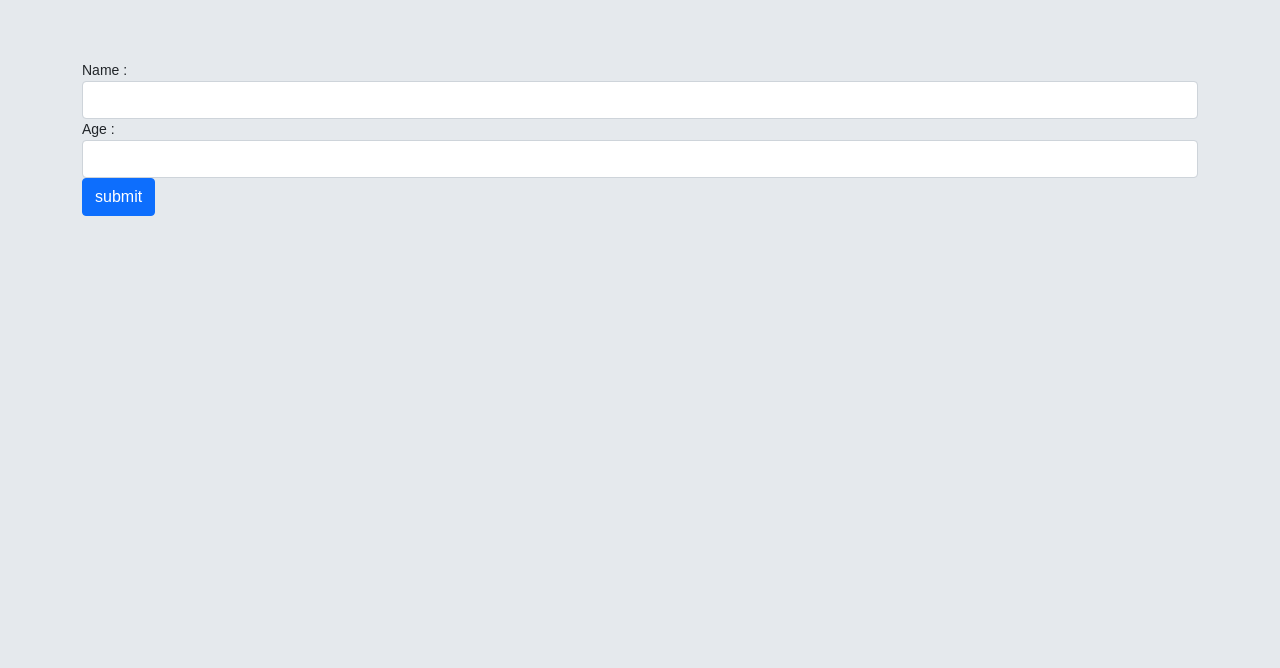
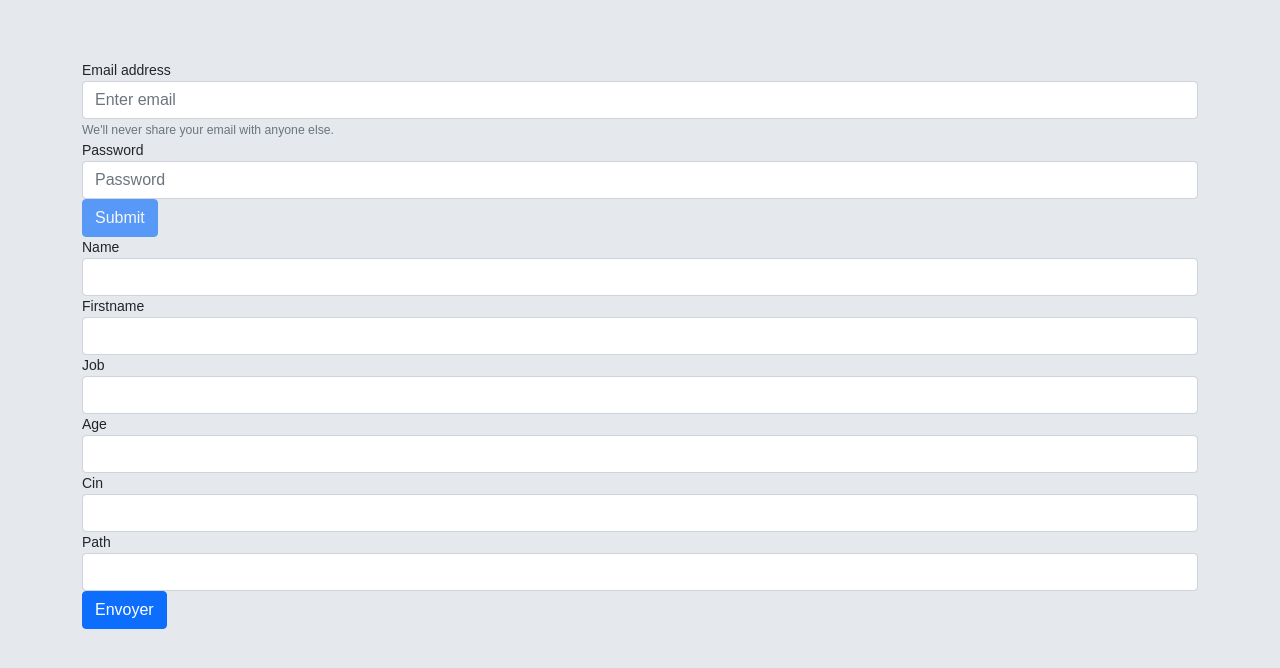
Before and after one commit to medaminelahbecha/gti21222, an Angular app: page / in a window 1280 px wide. Shown: the top 668 px of the page. Built offline with nearby package versions, Linux system fonts and the light colour scheme.

Commit message:
loginForm + AddPErsonne

```diff
--- a/src/app/app.component.html
+++ b/src/app/app.component.html
@@ -1 +1,2 @@
-<app-test-form></app-test-form>
+<app-login></app-login>
+<app-add-personne></app-add-personne>
--- a/src/app/app.module.ts
+++ b/src/app/app.module.ts
@@ -34,6 +34,8 @@ import {ToastrModule} from "ngx-toastr";
 import {BrowserAnimationsModule} from "@angular/platform-browser/animations";
 import { EmbaucheComponent } from './cv/embauche/embauche.component';
 import { TestFormComponent } from './components/test-form/test-form.component';
+import { LoginComponent } from './login/login.component';
+import { AddPersonneComponent } from './cv/add-personne/add-personne.component';
 
 
 @NgModule({
@@ -60,7 +62,9 @@ import { TestFormComponent } from './components/test-form/test-form.component';
     DefaultImagePipe,
     TodoComponent,
     EmbaucheComponent,
-    TestFormComponent
+    TestFormComponent,
+    LoginComponent,
+    AddPersonneComponent
   ],
   imports: [
     BrowserModule,
--- /dev/null
+++ b/src/app/cv/add-personne/add-personne.component.html
@@ -0,0 +1,23 @@
+<form #formumaire="ngForm">
+  <label for="name">Name</label>
+  <input required id="name" type="text" ngModel name="name" class="form-control">
+
+  <label for="firstname">Firstname</label>
+  <input required id="firstname" type="text" ngModel name="firstname" class="form-control">
+
+  <label for="job">Job</label>
+  <input required id="job" type="text" ngModel name="job" class="form-control">
+
+  <label for="age">Age</label>
+  <input required min="0" max="170" id="age" type="number" ngModel name="age" class="form-control">
+
+  <label for="cin">Cin</label>
+  <input required id="cin" type="number" ngModel name="cin" class="form-control">
+
+  <label for="path">Path</label>
+  <input id="path" type="text" ngModel name="path" class="form-control">
+
+
+  <button class="btn btn-primary">Envoyer</button>
+
+</form>
--- /dev/null
+++ b/src/app/cv/add-personne/add-personne.component.ts
@@ -0,0 +1,15 @@
+import { Component, OnInit } from '@angular/core';
+
+@Component({
+  selector: 'app-add-personne',
+  templateUrl: './add-personne.component.html',
+  styleUrls: ['./add-personne.component.css']
+})
+export class AddPersonneComponent implements OnInit {
+
+  constructor() { }
+
+  ngOnInit(): void {
+  }
+
+}
--- /dev/null
+++ b/src/app/login/login.component.css
@@ -0,0 +1,3 @@
+input.ng-invalid.ng-touched {
+  border: darkred 2px solid ;
+}
--- /dev/null
+++ b/src/app/login/login.component.html
@@ -0,0 +1,38 @@
+<form #loginForm="ngForm">
+  <div class="form-group">
+    <label for="exampleInputEmail1">Email address</label>
+    <input
+      type="email"
+      #emailInput="ngModel"
+      ngModel
+      name="email"
+      required
+      email
+      class="form-control" id="exampleInputEmail1" aria-describedby="emailHelp" placeholder="Enter email">
+    <small id="emailHelp" class="form-text text-muted">We'll never share your email with anyone else.</small>
+    <div
+      *ngIf="emailInput.invalid && emailInput.touched"
+      class="alert alert-danger m-2">
+      Veuillez saisir un emain valid
+    </div>
+  </div>
+  <div class="form-group">
+    <label for="exampleInputPassword1">Password</label>
+    <input
+      type="password"
+      ngModel
+      #pwdInput="ngModel"
+      name="password"
+      required
+      minlength="4"
+      class="form-control" id="exampleInputPassword1" placeholder="Password">
+  </div>
+  <div
+    *ngIf="pwdInput.invalid && pwdInput.touched"
+    class="alert alert-danger m-2">
+    Le mot de passe doit avoir au moin 4 caractères
+  </div>
+  <button
+    [disabled]="loginForm.invalid"
+    type="submit" class="btn btn-primary">Submit</button>
+</form>
--- /dev/null
+++ b/src/app/login/login.component.ts
@@ -0,0 +1,15 @@
+import { Component, OnInit } from '@angular/core';
+
+@Component({
+  selector: 'app-login',
+  templateUrl: './login.component.html',
+  styleUrls: ['./login.component.css']
+})
+export class LoginComponent implements OnInit {
+
+  constructor() { }
+
+  ngOnInit(): void {
+  }
+
+}
```
Also changed, not shown: src/app/cv/add-personne/add-personne.component.css (added), 2 other files (tests, documents, lock files or other folders).
